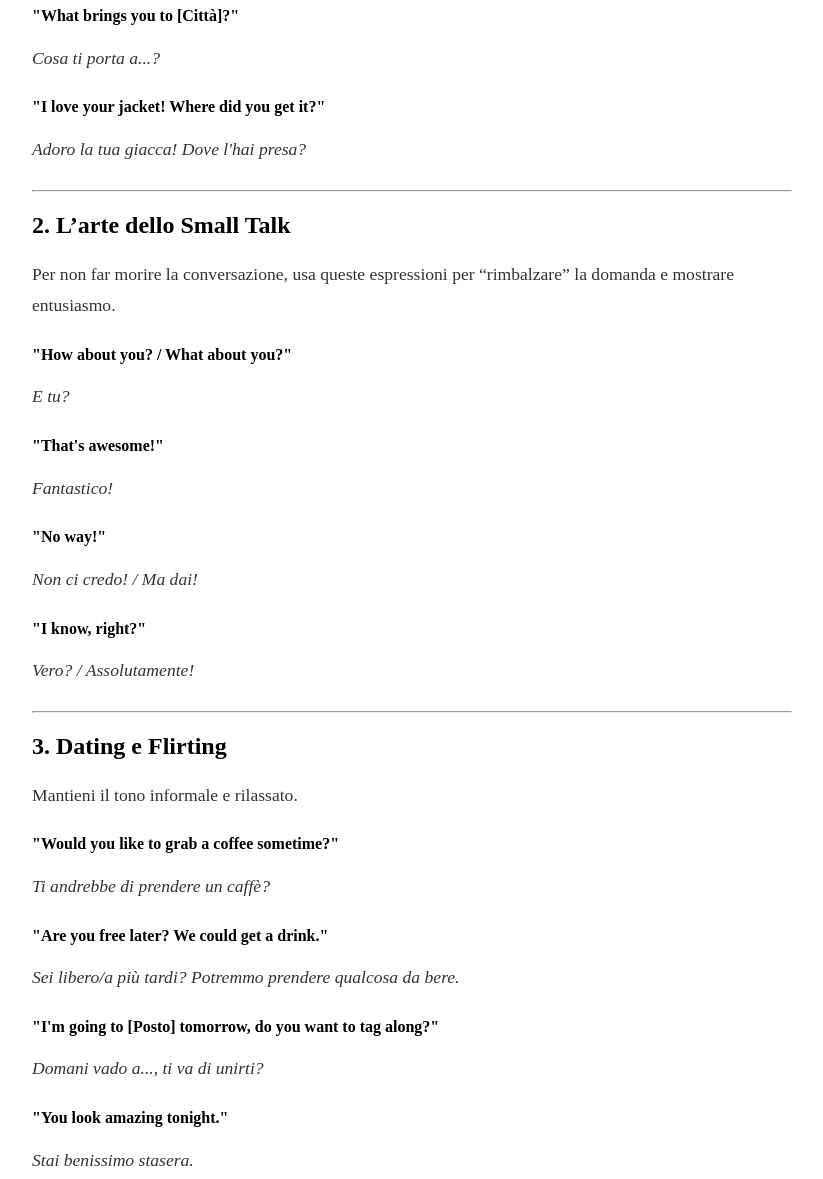
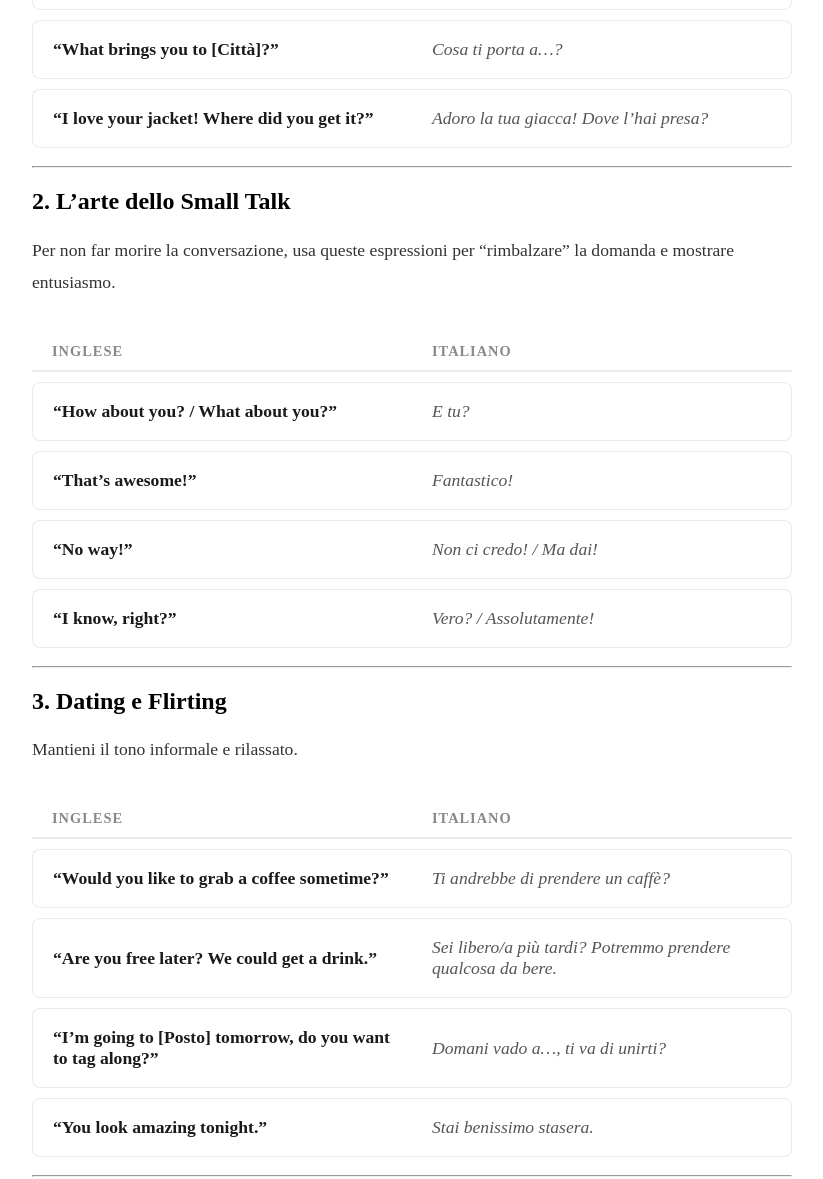
Before and after one commit to Nausica-c/FluenteMente1, a Jekyll site: the page built from inglese/viaggio/dating-solo-travel-inglese.md, in a window 1280 px wide and 1400 px high, scrolled down 1199 px. Shown: the part 221-1400 px from the top of the window, without its empty margins (228-1051 px from the left). Built offline with Jekyll 4.4.1, drawn with Linux system fonts in a browser that asks for light colours; some of the changed text lies outside the part shown.

Commit message:
Update dating-solo-travel-inglese.md

```diff
--- a/inglese/viaggio/dating-solo-travel-inglese.md
+++ b/inglese/viaggio/dating-solo-travel-inglese.md
@@ -29,96 +29,49 @@ Se viaggi da solo, vuoi fare nuove amicizie o speri in un incontro speciale, dev
 ## 1. Icebreakers: Come rompere il ghiaccio
 Il segreto non è inventarsi frasi geniali, ma fare leva sul contesto.
 
-<div class="vocabolario-list">
-  <div class="vocab-item">
-    <strong>"Is this seat taken?"</strong>
-    <p><em>È occupato questo posto?</em></p>
-  </div>
-  <div class="vocab-item">
-    <strong>"Where are you traveling from?"</strong>
-    <p><em>Da dove arrivi? (Meglio di "Where are you from?")</em></p>
-  </div>
-  <div class="vocab-item">
-    <strong>"How long are you staying in [Città]?"</strong>
-    <p><em>Quanto ti fermi qui?</em></p>
-  </div>
-  <div class="vocab-item">
-    <strong>"What brings you to [Città]?"</strong>
-    <p><em>Cosa ti porta a...?</em></p>
-  </div>
-  <div class="vocab-item">
-    <strong>"I love your jacket! Where did you get it?"</strong>
-    <p><em>Adoro la tua giacca! Dove l'hai presa?</em></p>
-  </div>
-</div>
+| Inglese | Italiano |
+| :--- | :--- |
+| **"Is this seat taken?"** | *È occupato questo posto?* |
+| **"Where are you traveling from?"** | *Da dove arrivi? (Meglio di "Where are you from?")* |
+| **"How long are you staying in [Città]?"** | *Quanto ti fermi qui?* |
+| **"What brings you to [Città]?"** | *Cosa ti porta a...?* |
+| **"I love your jacket! Where did you get it?"** | *Adoro la tua giacca! Dove l'hai presa?* |
 
 ---
 
 ## 2. L'arte dello Small Talk
 Per non far morire la conversazione, usa queste espressioni per "rimbalzare" la domanda e mostrare entusiasmo.
 
-<div class="vocabolario-list">
-  <div class="vocab-item">
-    <strong>"How about you? / What about you?"</strong>
-    <p><em>E tu?</em></p>
-  </div>
-  <div class="vocab-item">
-    <strong>"That's awesome!"</strong>
-    <p><em>Fantastico!</em></p>
-  </div>
-  <div class="vocab-item">
-    <strong>"No way!"</strong>
-    <p><em>Non ci credo! / Ma dai!</em></p>
-  </div>
-  <div class="vocab-item">
-    <strong>"I know, right?"</strong>
-    <p><em>Vero? / Assolutamente!</em></p>
-  </div>
-</div>
+| Inglese | Italiano |
+| :--- | :--- |
+| **"How about you? / What about you?"** | *E tu?* |
+| **"That's awesome!"** | *Fantastico!* |
+| **"No way!"** | *Non ci credo! / Ma dai!* |
+| **"I know, right?"** | *Vero? / Assolutamente!* |
 
 ---
 
 ## 3. Dating e Flirting
 Mantieni il tono informale e rilassato.
 
-<div class="vocabolario-list">
-  <div class="vocab-item">
-    <strong>"Would you like to grab a coffee sometime?"</strong>
-    <p><em>Ti andrebbe di prendere un caffè?</em></p>
-  </div>
-  <div class="vocab-item">
-    <strong>"Are you free later? We could get a drink."</strong>
-    <p><em>Sei libero/a più tardi? Potremmo prendere qualcosa da bere.</em></p>
-  </div>
-  <div class="vocab-item">
-    <strong>"I'm going to [Posto] tomorrow, do you want to tag along?"</strong>
-    <p><em>Domani vado a..., ti va di unirti?</em></p>
-  </div>
-  <div class="vocab-item">
-    <strong>"You look amazing tonight."</strong>
-    <p><em>Stai benissimo stasera.</em></p>
-  </div>
-</div>
+| Inglese | Italiano |
+| :--- | :--- |
+| **"Would you like to grab a coffee sometime?"** | *Ti andrebbe di prendere un caffè?* |
+| **"Are you free later? We could get a drink."** | *Sei libero/a più tardi? Potremmo prendere qualcosa da bere.* |
+| **"I'm going to [Posto] tomorrow, do you want to tag along?"** | *Domani vado a..., ti va di unirti?* |
+| **"You look amazing tonight."** | *Stai benissimo stasera.* |
 
 ---
 
 ## 4. La Via di Fuga (Chiusura educata)
 
-<div class="vocabolario-list">
-  <div class="vocab-item">
-    <strong>"It was really nice talking to you, but I have to run."</strong>
-    <p><em>È stato bello parlare con te, ma devo scappare.</em></p>
-  </div>
-  <div class="vocab-item">
-    <strong>"Let's exchange numbers! / Are you on Instagram?"</strong>
-    <p><em>Scambiamoci i numeri! / Hai Instagram?</em></p>
-  </div>
-</div>
+| Inglese | Italiano |
+| :--- | :--- |
+| **"It was really nice talking to you, but I have to run."** | *È stato bello parlare con te, ma devo scappare.* |
+| **"Let's exchange numbers! / Are you on Instagram?"** | *Scambiamoci i numeri! / Hai Instagram?* |
 
 ---
 
 <div style="text-align: center; margin-top: 40px;">
   <p><strong>Il consiglio di FluenteMente:</strong> Nello small talk non c'è tempo per pensare alla grammatica. Se vuoi goderti la vita sociale all'estero, allena la prontezza di riflessi con dialoghi interattivi.</p>
-
-  <a href="{{ '/recensioni/babbel/' | relative_url }}" style="color: #f97316; font-weight: 700; text-decoration: none; font-size: 1.1rem;">Allenati allo Small Talk con Babbel ➔</a>
 </div>
```
